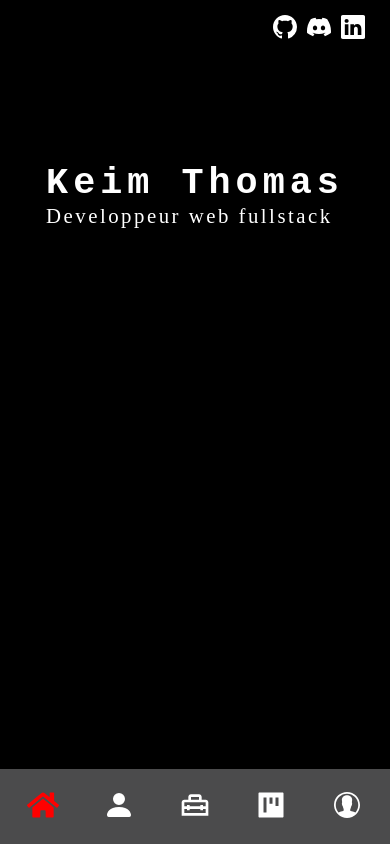
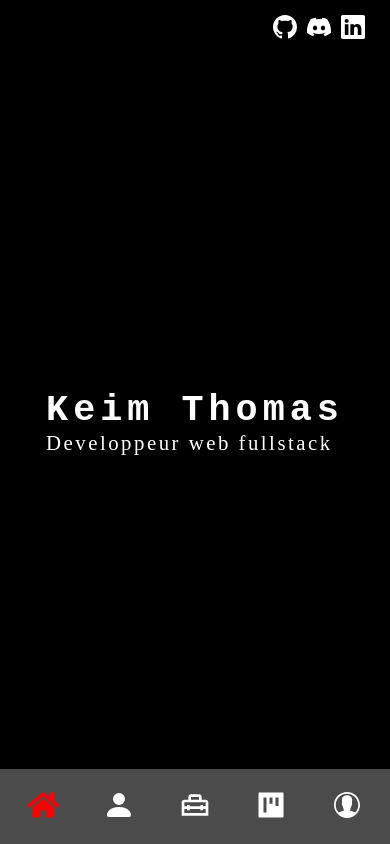
Before and after one commit to heimdall54/portfolio3, a Next.js app: page / in a window 390 px wide. Built offline with nearby package versions, Linux system fonts and the light colour scheme.

Commit message:
responsive

```diff
--- a/styles/setting.scss
+++ b/styles/setting.scss
@@ -11,3 +11,9 @@ body {
   width: 100vw;
   height: 100vmin;
 }
+
+@media screen and (max-width: 760px) {
+  body {
+    height: 100vmax;
+  }
+}
```
